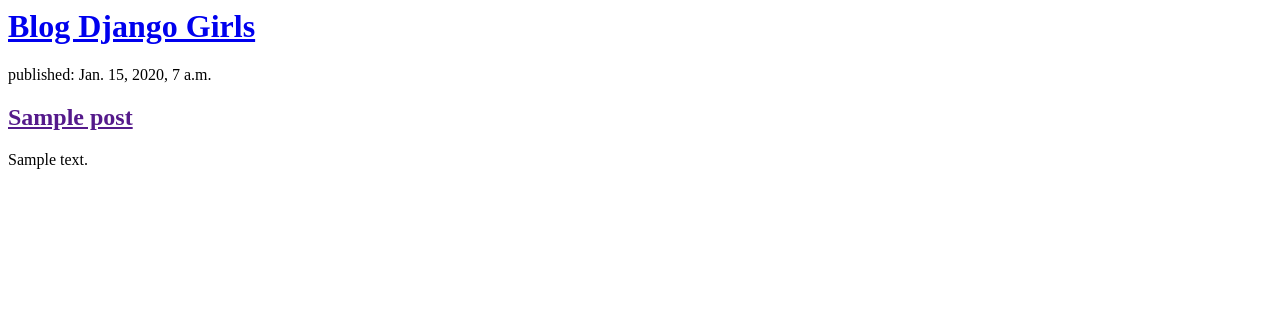
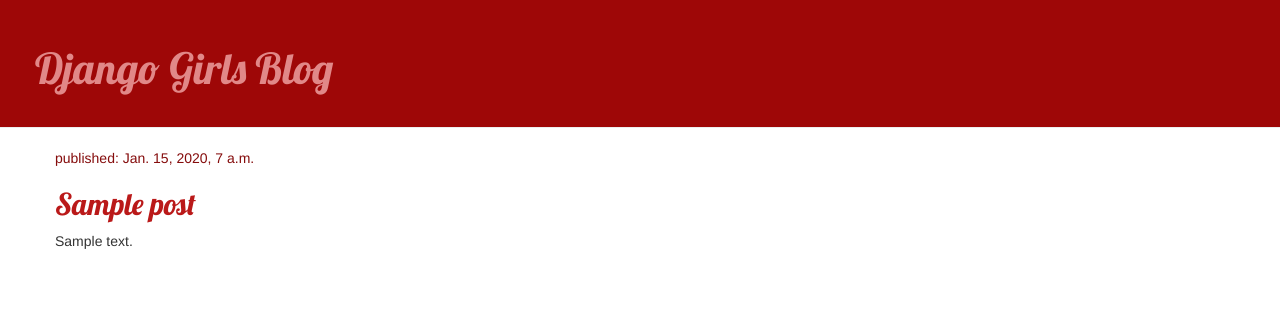
Before and after one commit to ferreiraluana/my-first-blog, a Django app: template blog/templates/blog/post_list.html in a window 1280 px wide. Shown: the top 315 px of the page. Run offline with Django 3.2, Linux system fonts and the light colour scheme; the template is opened without the code that fills it: values that come from a table or form of the project are taken from there, others are empty; tables that the repository leaves empty hold one stand-in row (values such as "Sample post"); some libraries are stand-ins or nearby versions.

Commit message:
Added view and template for detailed blog post as well as CSS for the site

```diff
--- /dev/null
+++ b/blog/static/css/blog.css
@@ -0,0 +1,46 @@
+.page-header {
+    background-color: #9E0707;
+    margin-top: 0;
+    padding: 25px 25px 25px 35px;
+}
+
+.page-header h1, .page-header h1 a, .page-header h1 a:visited, .page-header h1 a:active {
+    color: #E18888;
+    font-size: 32pt;
+    text-decoration: none;
+}
+
+.content {
+    margin-left: 40px;
+}
+
+h1, h2, h3, h4 {
+    font-family: 'Lobster', cursive;
+}
+
+.date {
+    color: #850C0C;
+}
+
+.save {
+    float: right;
+}
+
+.post-form textarea, .post-form input {
+    width: 100%;
+}
+
+.top-menu, .top-menu:hover, .top-menu:visited {
+    color: #DAA0A0;
+    float: right;
+    font-size: 24pt;
+    margin-right: 20px;
+}
+
+.post {
+    margin-bottom: 65px;
+}
+
+.post h2 a, .post h2 a:visited {
+    color: #BA1919;
+}
--- /dev/null
+++ b/blog/templates/blog/base.html
@@ -0,0 +1,23 @@
+{% load static %}
+	<html>
+	    <head>
+	        <title>Django Girls blog</title>
+	        <link rel="stylesheet" href="//maxcdn.bootstrapcdn.com/bootstrap/3.2.0/css/bootstrap.min.css">
+	        <link rel="stylesheet" href="//maxcdn.bootstrapcdn.com/bootstrap/3.2.0/css/bootstrap-theme.min.css">
+	        <link href='//fonts.googleapis.com/css?family=Lobster&subset=latin,latin-ext' rel='stylesheet' type='text/css'>
+	        <link rel="stylesheet" href="{% static 'css/blog.css' %}">
+	    </head>
+	    <body>
+		    <div class="page-header">
+		        <h1><a href="/">Django Girls Blog</a></h1>
+		    </div>
+		    <div class="content container">
+		        <div class="row">
+		            <div class="col-md-8">
+		            {% block content %}
+		            {% endblock %}
+		            </div>
+		        </div>
+		    </div>
+	</body>
+	</html>
--- a/blog/templates/blog/post_list.html
+++ b/blog/templates/blog/post_list.html
@@ -1,18 +1,13 @@
-<html>
-    <head>
-        <title>Blog Django Girls</title>
-    </head>
-    <body>
-        <div>
-            <h1><a href="/">Blog Django Girls</a></h1>
-        </div>
+{% extends 'blog/base.html' %}
 
-		{% for post in posts %}
-    		<div>
-        		<p>published: {{ post.published_date }}</p>
-        		<h2><a href="">{{ post.title }}</a></h2>
-        		<p>{{ post.text|linebreaksbr }}</p>
-    		</div>
-		{% endfor %}
-    </body>
-</html>
+{% block content %}
+	{% for post in posts %}
+	    <div class="post">
+	        <div class="date">
+	            <p>published: {{ post.published_date }}</p>
+	        </div>
+	        <h2><a href="{% url 'post_detail' pk=post.pk %}">{{ post.title }}</a></h2>
+	        <p>{{ post.text|linebreaksbr }}</p>
+	    </div>
+	{% endfor %}
+{% endblock %}
--- a/blog/urls.py
+++ b/blog/urls.py
@@ -3,4 +3,5 @@
 
 urlpatterns = [
     path('', views.post_list, name='post_list'),
+    path('post/<int:pk>/', views.post_detail, name='post_detail'),
 ]
--- a/blog/views.py
+++ b/blog/views.py
@@ -1,8 +1,13 @@
 from django.shortcuts import render
 from .models import Post
 from django.utils import timezone
+from django.shortcuts import render, get_object_or_404
 
 # Create your views here.
+
+def post_detail(request, pk):
+    post = get_object_or_404(Post, pk=pk)
+    return render(request, 'blog/post_detail.html', {'post': post})
 
 def post_list(request):
     posts = Post.objects.filter(published_date__lte=timezone.now()).order_by('published_date')
```
Also changed, not shown: blog/templates/blog/post_detail.html (added, +13 -0 lines).
